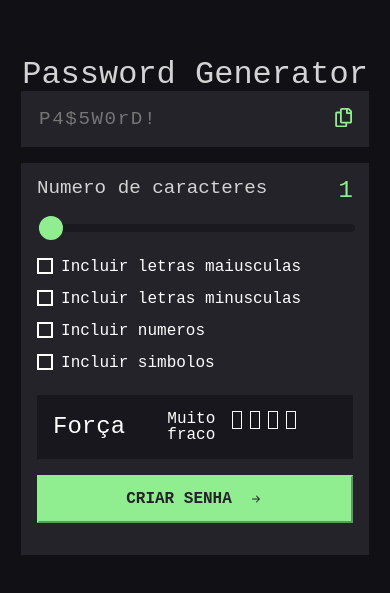
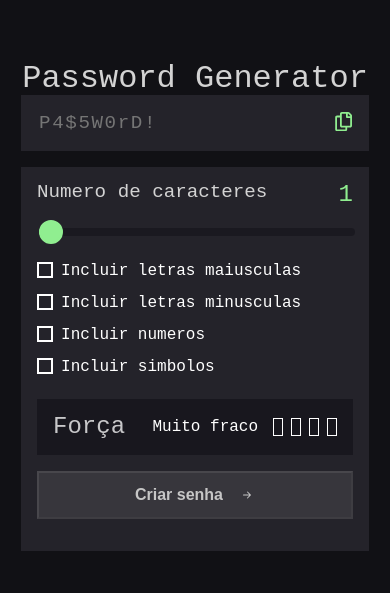
Before and after one commit to breno-Ferrari/passwordGenerator, a Next.js app: page / in a window 390 px wide. Shown: the part 107-700 px from the top of the page. Built offline with nearby package versions, Linux system fonts and the light colour scheme.

Commit message:
Ajuste css e travando botão quando nada selecionado

```diff
--- a/src/components/Button/button.module.scss
+++ b/src/components/Button/button.module.scss
@@ -26,4 +26,39 @@
             transition: all 0.2s ease-in-out;
         }
     }
+    &__disabled{
+        cursor: pointer;
+        height: 3rem;
+        width: 100%;
+        background-color: #c6c6c61e;
+        border-color: #c6c6c61e;
+        color: #c6c6c6;
+        font-size: clamp(1rem,1vw, 2rem);
+        font-weight: bold;
+        display: flex;
+        align-items: center;
+        justify-content: center;
+        gap: 1rem;
+        &:hover{
+           animation: shake 0.5s cubic-bezier(.36,.07,.19,.97) both;
+        }
+    }
 }
+
+@keyframes shake {
+    10%, 90% {
+        transform: translate3d(-1px, 0, 0);
+      }
+
+      20%, 80% {
+        transform: translate3d(2px, 0, 0);
+      }
+
+      30%, 50%, 70% {
+        transform: translate3d(-4px, 0, 0);
+      }
+
+      40%, 60% {
+        transform: translate3d(4px, 0, 0);
+      }
+}
--- a/src/components/Button/button.tsx
+++ b/src/components/Button/button.tsx
@@ -2,13 +2,31 @@
 
 import styles from "./button.module.scss"
 import { BsArrowRightShort } from "react-icons/bs";
+import { useEffect, useRef, useState } from "react";
 type Props ={
     field:number
 }
 
 export default function Button({field}:Props){
+    const ref = useRef<HTMLButtonElement>(null)
+    const [btn, setBtn] = useState(false)
+    let checkedFields = document.querySelectorAll<HTMLInputElement>('form div input[type="checkbox"]:checked')
+    let checkedFieldsLength = checkedFields.length;
+
+    useEffect(() => {
+        let button =  ref.current
+        if(checkedFieldsLength > 0){
+            button!.disabled = false;
+            setBtn(true)
+        }else{
+            button!.disabled = true;
+            setBtn(false)
+        }
+      },[checkedFieldsLength]);
+
     function GeneratePassword(){
         const inputSenha = document.querySelector<HTMLInputElement>("#senha") as HTMLInputElement;
+        console.log("teste");
         const minusculas = "abcdefghijklmnopqrstuvwxyz".split("");
         const maisculas = "ABCDEFGHIJKLMNOPQRSTUVWXYZ".split("");
         const numeros = "0123456789".split("");
@@ -38,7 +56,7 @@ export default function Button({field}:Props){
     };
     return(
         <div className={styles.buttonContainer}>
-            <button className={styles.buttonContainer__btn} onClick={GeneratePassword}>Criar senha <BsArrowRightShort/></button>
+            <button className={btn?styles.buttonContainer__btn : styles.buttonContainer__disabled} onClick={GeneratePassword} ref={ref}>Criar senha <BsArrowRightShort/></button>
         </div>
     )
 }
--- a/src/components/Config/config.tsx
+++ b/src/components/Config/config.tsx
@@ -79,7 +79,7 @@ export default function Config(){
                     value={field}
                 />
             </div>
-            <form className={styles.config__form} onChange={VerifyInputField}>
+            <form className={styles.config__form} onChange={VerifyInputField} id="form">
                 <div className={styles.config__form__content}>
                     <input type="checkbox" id="uppercase" name="uppercase" value="uppercase" className={styles.config__form__content__input}></input>
                     <label htmlFor="uppercase" className={styles.config__form__content__label}>Incluir letras maiusculas</label>
--- a/src/components/Forca/forca.module.scss
+++ b/src/components/Forca/forca.module.scss
@@ -5,19 +5,20 @@
     align-items: center;
     background-color: #18171E;
     margin: 0  auto;
-    // width: 28rem;
     padding: 1rem;
-    color: #fff;
     margin-top: 1rem;
     &__text{
-    //    width: 18rem;
-       font-family: monospace, 'sans-serif';
-       font-size: clamp(1.5rem,1vw, 2rem);
+        color: rgba(255, 255, 255, 0.76);
+        font-family: monospace, 'sans-serif';
+        font-size: clamp(1.5rem,1vw, 3rem);
+        width: 50%;
     }
     &__nivel{
+        color: #fff;
         display: flex;
-        justify-content: space-around;
-        // width: 12rem;
+        justify-content: space-between;
+        align-items: center;
+        width: 50%;
         &__container{
             font-family: monospace, 'sans-serif';
             font-size: clamp(1rem,1vw, 2rem);
@@ -27,9 +28,24 @@
             gap: 0.5rem;
             &__container{
                 height: 1rem;
-                width: 0.5rem;
                 border: 1px solid #fff;
             }
         }
     }
+    @media (max-width:30rem){
+        &__text{
+            width:fit-content;
+        }
+        &__nivel{
+            color: #fff;
+            display: flex;
+            justify-content: space-between;
+            align-items: center;
+            width: 65%;
+            &__container{
+                font-family: monospace, 'sans-serif';
+                font-size: clamp(1rem,2vw, 2rem);
+            }
+        }
+    }
 }
--- a/src/components/Progress/progress.module.scss
+++ b/src/components/Progress/progress.module.scss
@@ -1,8 +1,6 @@
 .progress{
     display: flex;
     gap: 0.5rem;
-    margin: 0 auto;
-    width: 100%;
     &__container{
         height: 1rem;
         width: 0.5rem;
--- a/styles/home.module.scss
+++ b/styles/home.module.scss
@@ -4,7 +4,7 @@
     align-items: center;
     flex-direction: column;
     height: 100vh;
-    max-width: 30rem;
+    width: 30rem;
     margin: 0 auto;
     &__title{
         text-align: center;
```
